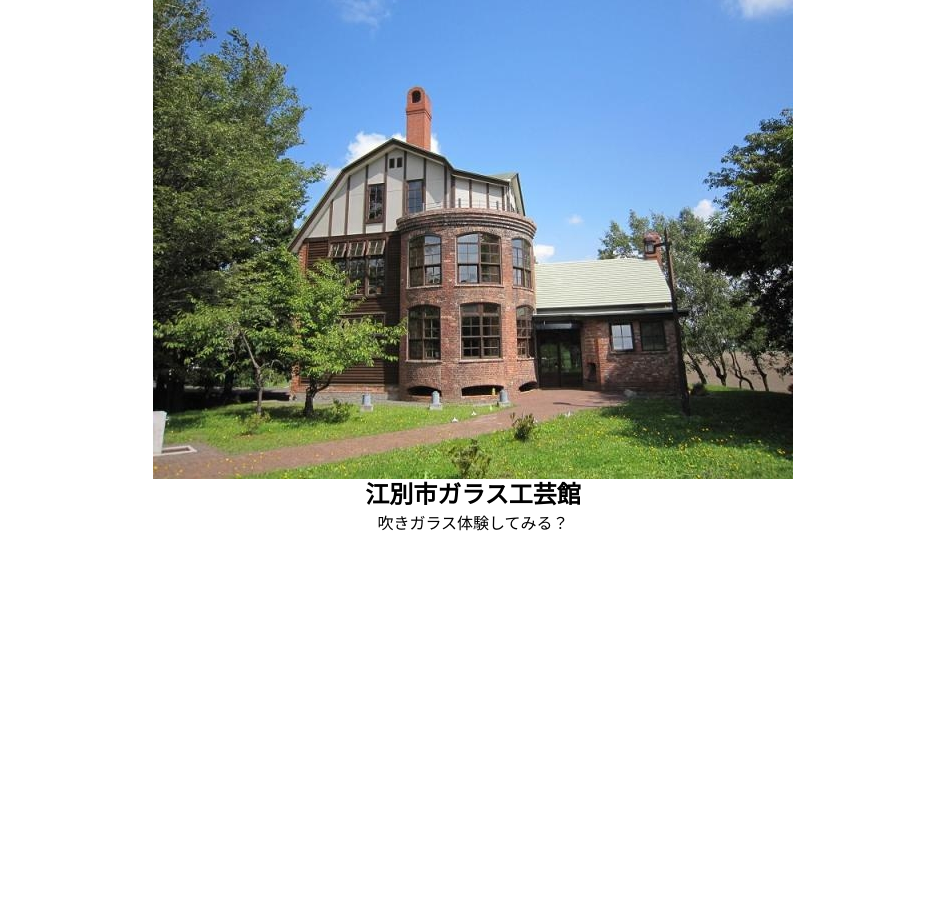
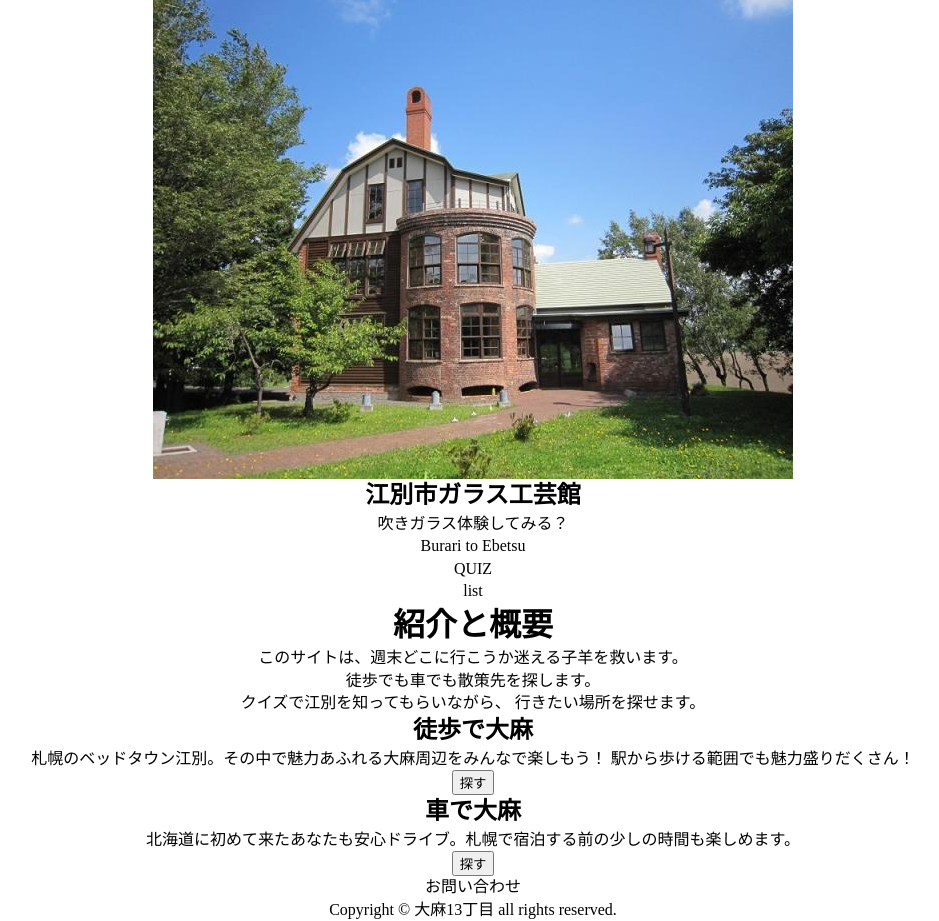
Before and after one commit to yokosan0803/oasa13, a Flask app: page / in a window 1280 px wide. Shown: the part 1263-2184 px from the top of the page, without its empty margins (167-1106 px from the left). Before the commit the page ends 1794 px from the top, so only its background shows below. Run offline with Flask 2, Linux system fonts and the light colour scheme; some libraries are stand-ins or nearby versions.

Commit message:
合体　仮

```diff
--- a/templates/base.html
+++ b/templates/base.html
@@ -14,6 +14,61 @@
 <header></header>
 {% block content %}
     {% endblock %}
+	<div class="header">
+		<div class="header-logo">Burari to Ebetsu</div>
+		<div class="header-list">
+			<ul>
+				<li><a href="#sec1">QUIZ</a></li>
+				<li><a href="#sec2">list</a></li>
+
+			</ul>
+		</div>
+	</div>
+
+	<div class="shoukai">
+		<div class="box">
+			<h1>紹介と概要</h1>
+			<p>このサイトは、週末どこに行こうか迷える子羊を救います。<br>
+				徒歩でも車でも散策先を探します。<br>
+				クイズで江別を知ってもらいながら、
+				行きたい場所を探せます。</p>
+		</div>
+	</div>
+	<div class="container">
+		<div class="box_1">
+			<h2>徒歩で大麻</h2>
+			<p>札幌のベッドタウン江別。その中で魅力あふれる大麻周辺をみんなで楽しもう！
+				駅から歩ける範囲でも魅力盛りだくさん！
+			</p>
+			<input type="button" onclick="location.href='https://sunabaco.com/ebetsu/'" value="探す">
+
+
+		</div>
+		<div class="box_2">
+			<h2>車で大麻</h2>
+			<p>北海道に初めて来たあなたも安心ドライブ。札幌で宿泊する前の少しの時間も楽しめます。
+			</p>
+			<input type="button" onclick="location.href='https://sunabaco.com/koza/'" value="探す">
+		</div>
+	</div>
+
+
+
+
+		<div class="footer">
+			<p>お問い合わせ</p>
+			<p class="copyright">Copyright &copy; 大麻13丁目 all rights reserved.</p>
+		</div>
+
+</body>
+
+
+
+
+
+
+
+
 
     <footer></footer>
 </body>
```
Also changed, not shown: templates/index.html (+63 -0 lines).
